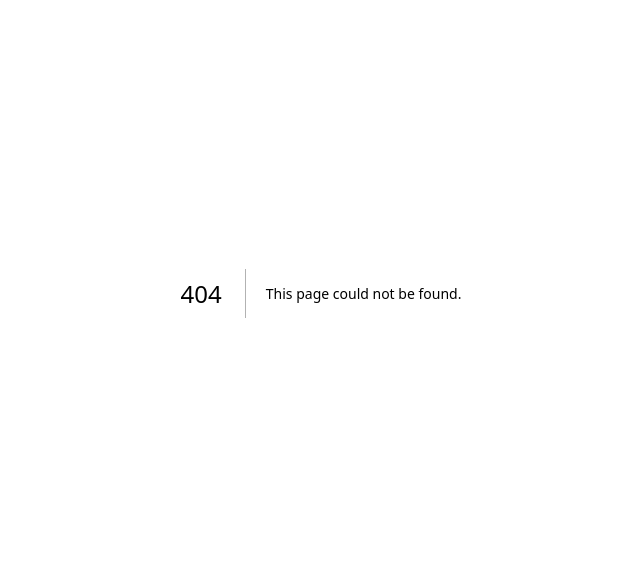
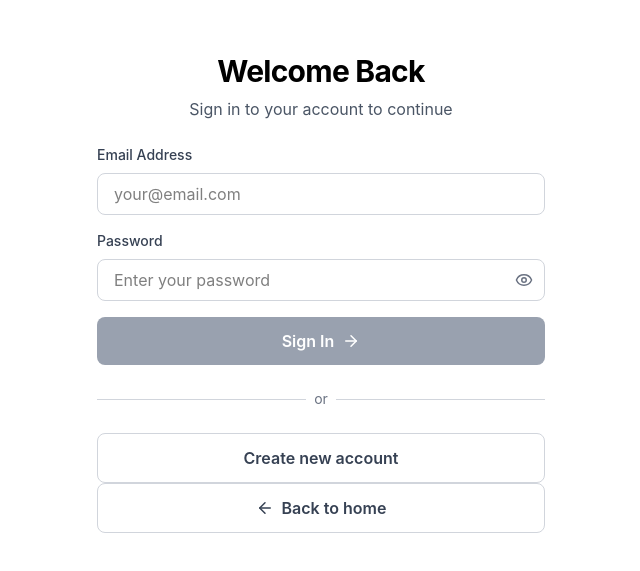
Before and after one commit to Teamthy/mastergo_pr, a Next.js app in the folder frontend/: page /auth/login in a window 1280 px wide. Before the commit this address had no page. Shown: the part 203-774 px from the top of the page, without its empty margins (319-959 px from the left). Built offline with nearby package versions, Linux system fonts and the light colour scheme.

Commit message:
feat(auth): add login page

```diff
--- /dev/null
+++ b/frontend/app/auth/login/page.tsx
@@ -0,0 +1,135 @@
+'use client';
+
+import { useState } from "react";
+import { useRouter } from "next/navigation";
+import { useAuth } from "@/lib/AuthContext";
+import { ArrowRight, ArrowLeft, Eye, EyeOff } from "lucide-react";
+import Link from "next/link";
+
+export default function LoginPage() {
+    const router = useRouter();
+    const { login } = useAuth();
+    const [email, setEmail] = useState("");
+    const [password, setPassword] = useState("");
+    const [showPassword, setShowPassword] = useState(false);
+    const [error, setError] = useState<string | null>(null);
+    const [loading, setLoading] = useState(false);
+
+    const handleSubmit = async (e: React.FormEvent) => {
+        e.preventDefault();
+        setError(null);
+
+        if (!email.trim() || !password) {
+            setError("Please enter email and password");
+            return;
+        }
+
+        setLoading(true);
+        try {
+            await login(email.toLowerCase().trim(), password);
+            // Redirect will be handled by auth context
+        } catch (err: any) {
+            const errorMsg = err.response?.data?.message || err.message || "Login failed";
+            setError(errorMsg);
+        } finally {
+            setLoading(false);
+        }
+    };
+
+    return (
+        <div className="w-full max-w-md mx-auto">
+            <div className="space-y-6">
+                <div className="text-center">
+                    <h1 className="text-3xl font-bold tracking-tight mb-2">Welcome Back</h1>
+                    <p className="text-gray-600">Sign in to your account to continue</p>
+                </div>
+
+                {error && (
+                    <div className="bg-red-50 border border-red-200 rounded-lg p-4">
+                        <p className="text-sm text-red-700">{error}</p>
+                    </div>
+                )}
+
+                <form onSubmit={handleSubmit} className="space-y-4">
+                    <div>
+                        <label className="block text-sm font-medium text-gray-700 mb-2">
+                            Email Address
+                        </label>
+                        <input
+                            type="email"
+                            value={email}
+                            onChange={(e) => {
+                                setEmail(e.target.value);
+                                if (error) setError(null);
+                            }}
+                            placeholder="your@email.com"
+                            className="w-full px-4 py-2 border border-gray-300 rounded-lg focus:outline-none focus:ring-2 focus:ring-indigo-500"
+                        />
+                    </div>
+
+                    <div>
+                        <label className="block text-sm font-medium text-gray-700 mb-2">
+                            Password
+                        </label>
+                        <div className="relative">
+                            <input
+                                type={showPassword ? "text" : "password"}
+                                value={password}
+                                onChange={(e) => {
+                                    setPassword(e.target.value);
+                                    if (error) setError(null);
+                                }}
+                                placeholder="Enter your password"
+                                className="w-full px-4 py-2 border border-gray-300 rounded-lg focus:outline-none focus:ring-2 focus:ring-indigo-500"
+                            />
+                            <button
+                                type="button"
+                                onClick={() => setShowPassword(!showPassword)}
+                                className="absolute right-3 top-1/2 -translate-y-1/2 text-gray-500 hover:text-gray-700"
+                            >
+                                {showPassword ? <EyeOff size={18} /> : <Eye size={18} />}
+                            </button>
+                        </div>
+                    </div>
+
+                    <button
+                        type="submit"
+                        disabled={loading || !email || !password}
+                        className="w-full bg-indigo-600 text-white font-semibold py-3 rounded-lg hover:bg-indigo-700 disabled:bg-gray-400 disabled:cursor-not-allowed transition flex items-center justify-center gap-2"
+                    >
+                        {loading ? "Signing in..." : "Sign In"}
+                        <ArrowRight size={18} />
+                    </button>
+                </form>
+
+                <div className="relative">
+                    <div className="absolute inset-0 flex items-center">
+                        <div className="w-full border-t border-gray-300"></div>
+                    </div>
+                    <div className="relative flex justify-center text-sm">
+                        <span className="px-2 bg-white text-gray-500">or</span>
+                    </div>
+                </div>
+
+                <Link href="/auth/signup">
+                    <button
+                        type="button"
+                        className="w-full border border-gray-300 text-gray-700 font-semibold py-3 rounded-lg hover:bg-gray-50 transition flex items-center justify-center gap-2"
+                    >
+                        Create new account
+                    </button>
+                </Link>
+
+                <Link href="/">
+                    <button
+                        type="button"
+                        className="w-full border border-gray-300 text-gray-700 font-semibold py-3 rounded-lg hover:bg-gray-50 transition flex items-center justify-center gap-2"
+                    >
+                        <ArrowLeft size={18} />
+                        Back to home
+                    </button>
+                </Link>
+            </div>
+        </div>
+    );
+}
```
